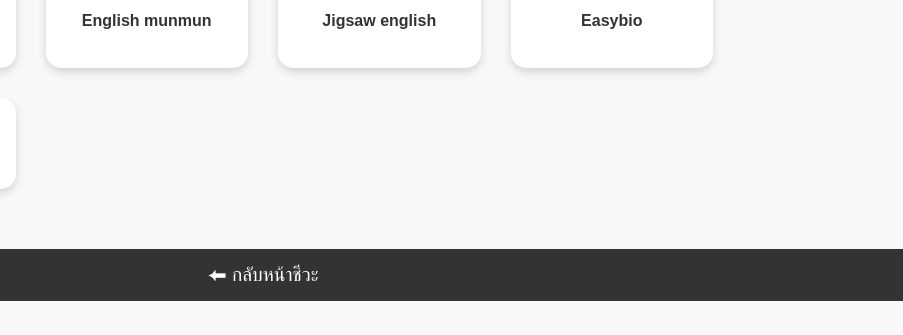
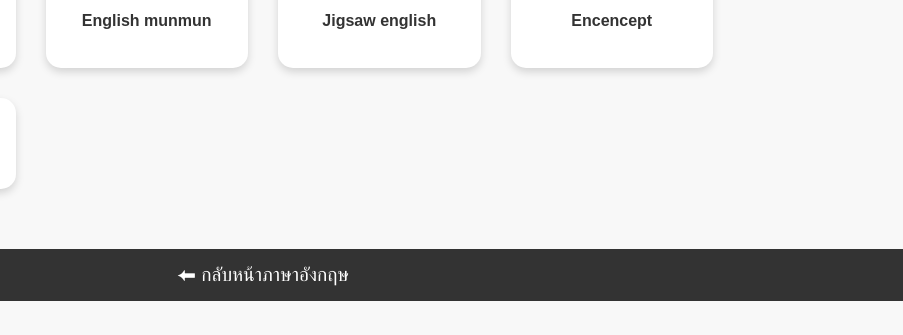
Before and after one commit to singhheluxrtiphathrsinghhelux-sys/studying-sharing, a plain HTML site: page EN-tutor.html in a window 1280 px wide. Shown: the part 212-547 px from the top of the page, 377-1280 px from the left. Drawn offline with Linux system fonts and the light colour scheme.

Commit message:
Update EN-tutor.html
แก้codeกลับหน้าhome
แก้ชื่อ สถาบัน

```diff
--- a/EN-tutor.html
+++ b/EN-tutor.html
@@ -94,7 +94,7 @@
     <div class="logo-card">
       <a href="https://enconcept.com/" target="_blank">
         <img src="EN-Tu4.png" alt="Physics Playlist">
-        <span>Easybio</span>
+        <span>Encencept</span>
       </a>
     </div>
         <div class="logo-card">
@@ -107,7 +107,7 @@
 
 
   <footer>
-    <a href="biology.html" style="color:white; text-decoration:none;">⬅ กลับหน้าชีวะ</a>
+    <a href="biology.html" style="color:white; text-decoration:none;">⬅ กลับหน้าภาษาอังกฤษ</a>
   </footer>
 </body>
 </html>
```
